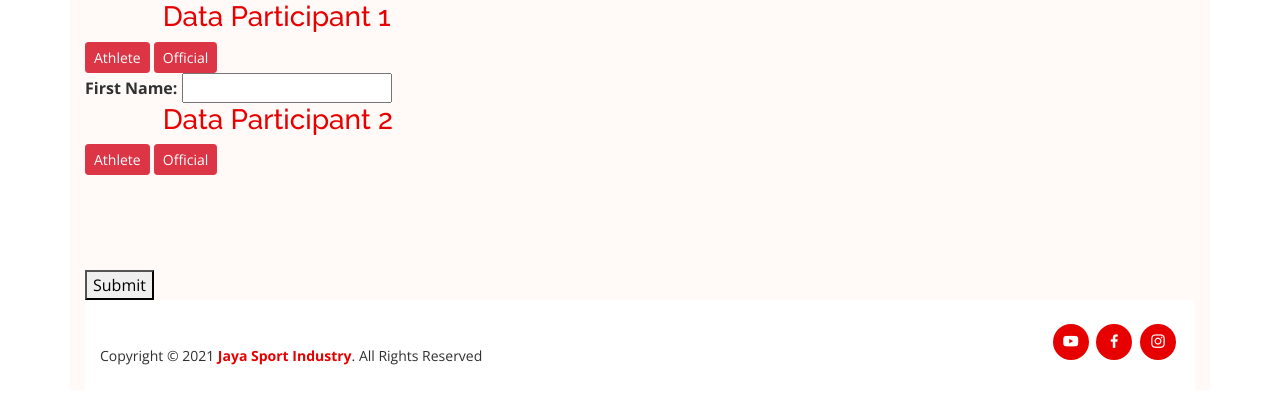
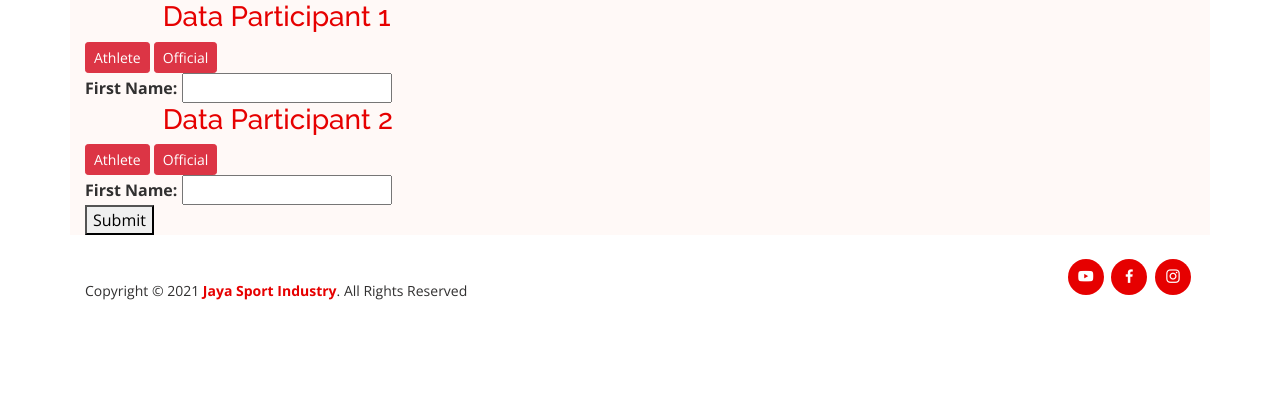
Before and after one commit to AriniInf/triathlon, a CodeIgniter 4 app: template app/Views/form_paket/elite2_tri.php in a window 1280 px wide. Shown: the part 70-474 px from the top of the page. Run offline with PHP 8.4 and a stand-in for CodeIgniter, Linux system fonts and the light colour scheme; the template is opened without the code that fills it, so the values that code supplies are empty; some libraries are stand-ins or nearby versions; some web fonts are replaced.

Commit message:
update undo

```diff
--- a/app/Views/form_paket/elite2_tri.php
+++ b/app/Views/form_paket/elite2_tri.php
@@ -26,11 +26,11 @@
 
     <form id="myform" action="/daftar" method="post">
         <div class="atlet1">
-            <b>First Name:</b> <input type="text" name="firstName[]">
+            <b>First Name:</b> <input type="text" name="firstName">
         </div>
         <div class="official1">
             <div class="form-v10-content" >
-                <div class="form-detail" id="myform" >
+                <div class="form-detail" id="myform">
                     <a href="<?= base_url('') ?>"><img src="assets/img/prev1.png" alt="back" style="width:40px;height:40px;padding: 50px 0px 0px 50px"></a>
                     <div class="form-left">
 
@@ -91,7 +91,7 @@
     <a class="btn btn-sm btn-danger ofc2" onclick="show_official()">Official</a>
 
         <div class="atlet2">
-             <div class="form-v10-content" >
+            <b>First Name:</b> <input type="text" name="firstName">
         </div>
         <div class="official2">
     <div class="form-v10-content" >
```
